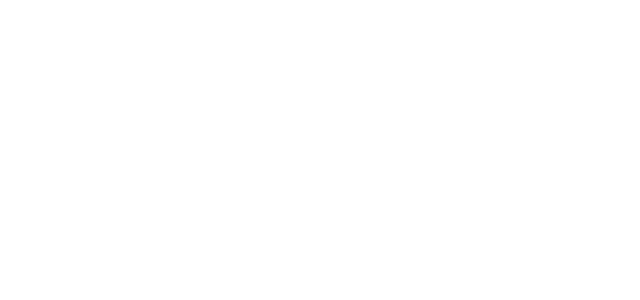
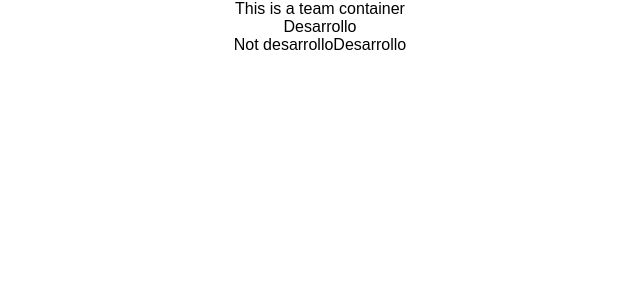
Before and after one commit to Rehlaender/TableauPlatform, a React (Create React App) app: page /main/1/1 in a window 1280 px wide. Shown: the top 300 px of the page, without its empty margins (320-960 px from the left). Built offline with nearby package versions, Linux system fonts and the light colour scheme.

Commit message:
Dunno what im doing-

```diff
--- /dev/null
+++ b/src/components/App/MainContainer.js
@@ -0,0 +1,31 @@
+// src/components/App/index.js
+import React, { Component } from 'react';
+import Routes from '../../routes.js';
+
+class MainContainer extends Component {
+
+  goTo(route) {
+    console.log(route, '- well call this object');
+  }
+
+  render() {
+    const routes = Routes;
+    console.log(routes);
+
+    return (
+      <div>
+        This is a main container
+        {
+          routes.map((route, i) =>
+           <div key={i} className={["column-button "]}
+                  onClick={this.goTo.bind(this, route.id)}>
+            {route.title}
+           </div>
+          )
+        }
+      </div>
+    );
+  }
+}
+
+export default MainContainer;
--- /dev/null
+++ b/src/components/App/SectionContainer.js
@@ -0,0 +1,31 @@
+// src/components/App/index.js
+import React, { Component } from 'react';
+import Routes from '../../routes.js';
+
+class SectionContainer extends Component {
+
+  goTo(route) {
+    console.log(route, '- well call this object');
+  }
+
+  render() {
+    const routes = Routes[0].context[0];
+    console.log(routes);
+
+    return (
+      <div>
+        This is a section container
+        {
+          routes.map((route, i) =>
+           <div key={i} className={["column-button "]}
+                  onClick={this.goTo.bind(this, route.id)}>
+            {route.title}
+           </div>
+          )
+        }
+      </div>
+    );
+  }
+}
+
+export default SectionContainer;
--- /dev/null
+++ b/src/components/App/TeamContainer.js
@@ -0,0 +1,31 @@
+// src/components/App/index.js
+import React, { Component } from 'react';
+import Routes from '../../routes.js';
+
+class TeamContainer extends Component {
+
+  goTo(route) {
+    console.log(route, '- well call this object');
+  }
+
+  render() {
+    const routes = Routes[0].context;
+    console.log(routes);
+
+    return (
+      <div>
+        This is a team container
+        {
+          routes.map((route, i) =>
+           <div key={i} className={["column-button "]}
+                  onClick={this.goTo.bind(this, route.id)}>
+            {route.title}
+           </div>
+          )
+        }
+      </div>
+    );
+  }
+}
+
+export default TeamContainer;
--- /dev/null
+++ b/src/components/App/VisualizationContainer.js
@@ -0,0 +1,19 @@
+// src/components/App/index.js
+import React, { Component } from 'react';
+import Routes from '../../routes.js';
+
+class VisualizationContainer extends Component {
+
+  render() {
+    const routes = Routes;
+    console.log(routes);
+
+    return (
+      <div>
+        This is a Visualization container
+      </div>
+    );
+  }
+}
+
+export default VisualizationContainer;
--- a/src/components/App/index.js
+++ b/src/components/App/index.js
@@ -2,8 +2,11 @@
 import React, { Component } from 'react';
 import { Switch, Route } from 'react-router-dom';
 
-import Blob from './Blob.js';
-import BlobBrother from './BlobBrother.js';
+import MainContainer from './MainContainer.js';
+import TeamContainer from './TeamContainer.js';
+import SectionContainer from './SectionContainer.js';
+import VisualizationContainer from './VisualizationContainer.js';
+
 
 import './style.css';
 
@@ -13,8 +16,10 @@
     return (
       <div className="App">
         <Switch>
-          <Route exact path='/blob' component={Blob}/>
-          <Route path='/blob/:container' component={BlobBrother}/>
+          <Route exact path='/main' component={MainContainer}/>
+          <Route path='/main/:team' component={TeamContainer}/>
+          <Route path='/main/:team/:section' component={SectionContainer}/>
+          <Route path='/main/:team/:section/:visualization' component={VisualizationContainer}/>
         </Switch>
       </div>
     );
--- a/src/routes.js
+++ b/src/routes.js
@@ -4,7 +4,7 @@
     'title': 'Manufactura',
     'context': [
       {
-        'id': 'notdesarrollo',
+        'id': 'desarrollo',
         'title': 'Desarrollo',
         'context': [
           {
```
